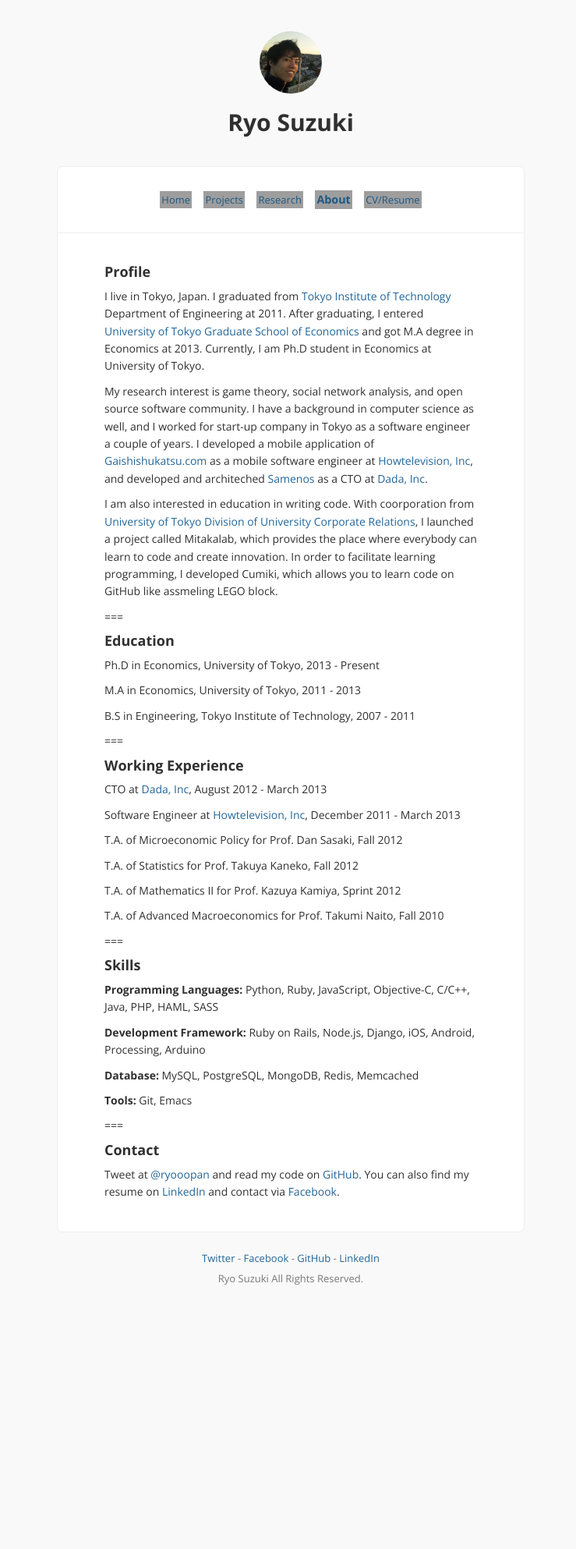
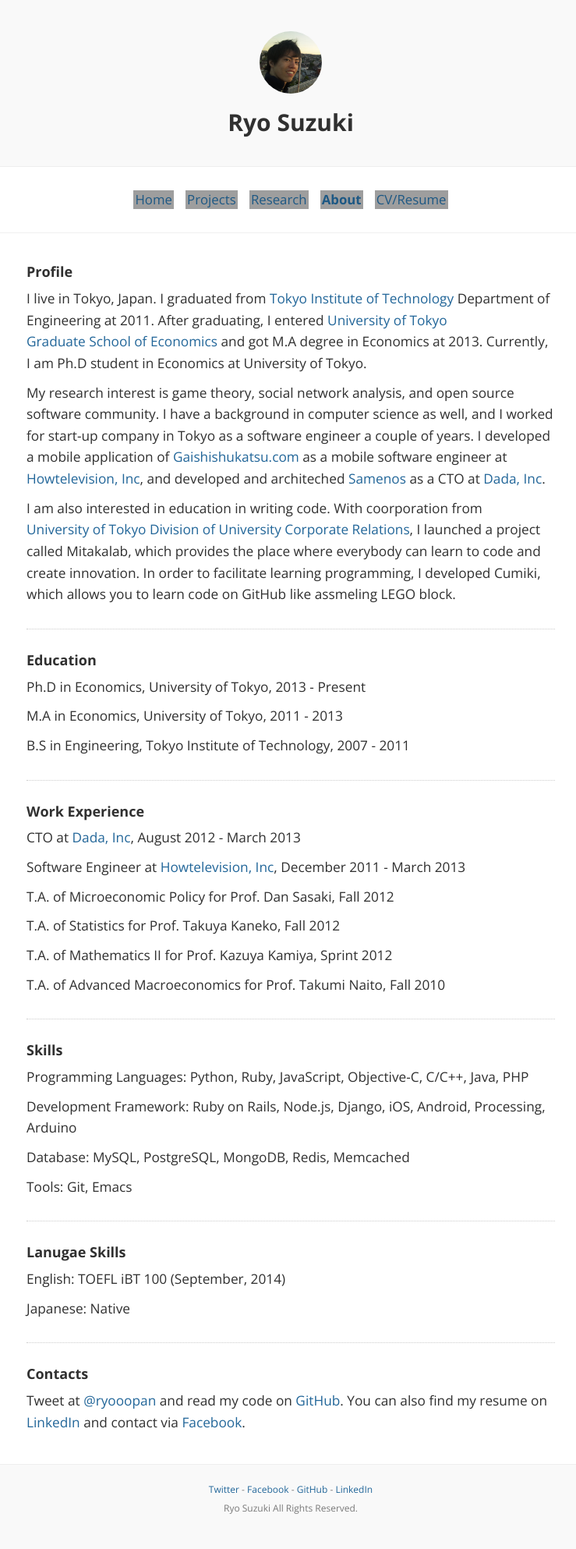
Before and after one commit to ryooopan/homepage, a Jekyll site: the page built from about.md, in a window 1280 px wide. Shown: the whole page at 78% size, without its empty margins (267-1006 px from the left). Built offline with Jekyll 4.4.1, drawn with Linux system fonts in a browser that asks for light colours; nearby versions of some CDN libraries; Markdown is read by kramdown in place of the engine named in the settings; comment, search, counter and statistics services are not loaded; before the commit the page ends 1692 px from its top, so only the background shows below that; grey boxes are pictures that could not be loaded.

Commit message:
update stylesheet

```diff
--- a/about.md
+++ b/about.md
@@ -18,7 +18,7 @@ I am also interested in education in writing code.
 With coorporation from [University of Tokyo Division of University Corporate Relations](http://www.ducr.u-tokyo.ac.jp/en/), I launched a project called Mitakalab, which provides the place where everybody can learn to code and create innovation.
 In order to facilitate learning programming, I developed Cumiki, which allows you to learn code on GitHub like assmeling LEGO block.
 
-===
+---
 
 #### Education
 
@@ -29,9 +29,9 @@ M.A in Economics, University of Tokyo, 2011 - 2013
 B.S in Engineering, Tokyo Institute of Technology, 2007 - 2011
 
 
-===
+---
 
-#### Working Experience
+#### Work Experience
 
 CTO at [Dada, Inc](http://dadainc.jp), August 2012 - March 2013
 
@@ -45,21 +45,30 @@ T.A. of Mathematics II for Prof. Kazuya Kamiya, Sprint 2012
 
 T.A. of Advanced Macroeconomics for Prof. Takumi Naito, Fall 2010
 
-===
+---
 
 #### Skills
 
-**Programming Languages:** Python, Ruby, JavaScript, Objective-C, C/C++, Java, PHP, HAML, SASS
+Programming Languages: Python, Ruby, JavaScript, Objective-C, C/C++, Java, PHP
 
-**Development Framework:** Ruby on Rails, Node.js, Django, iOS, Android, Processing, Arduino
+Development Framework: Ruby on Rails, Node.js, Django, iOS, Android, Processing, Arduino
 
-**Database:** MySQL, PostgreSQL, MongoDB, Redis, Memcached
+Database: MySQL, PostgreSQL, MongoDB, Redis, Memcached
 
-**Tools:** Git, Emacs
+Tools: Git, Emacs
 
-===
+---
 
-#### Contact
+#### Lanugae Skills
+
+English: TOEFL iBT 100 (September, 2014)
+
+Japanese: Native
+
+
+---
+
+#### Contacts
 
 Tweet at [@ryooopan](http://twitter.com/ryooopan) and read my code on [GitHub](http://github.com/ryooopan).
 You can also find my resume on [LinkedIn](https://www.linkedin.com/in/ryosuzuki) and contact via [Facebook](https://facebook.com/ryooopan).
--- a/stylesheets/style.css
+++ b/stylesheets/style.css
@@ -2,11 +2,29 @@ h1, h2, h3, h4, h5, strong, b {
   font-weight: 600; }
 
 html, body {
-  height: 100%; }
+  height: 100%;
+}
 
 .hoge {
   font-weight: bold;
-  font-size: 1.1em;
+//  font-size: 1.2em;
+}
+
+.video-container {
+  position: relative;
+  padding-bottom: 56.25% !important;
+  padding-top: 30px !important;
+  height: 0;
+  overflow: hidden;
+  margin: 0 60px;
+}
+
+.video-container iframe {
+  position: absolute;
+  top: 0;
+  left: 0;
+  width: 100%;
+  height: 100%;
 }
 
 body {
@@ -14,7 +32,7 @@ body {
   color: #303030;
   font-family: 'Open Sans', sans-serif;
   font-weight: 400;
-  font-size: 13px;
+  font-size: 1.2em;
   line-height: 19px;
   padding: 0;
   margin: 0; }
@@ -48,7 +66,7 @@ img {
   text-align: center; }
 
 .small {
-  font-size: 11px; }
+  font-size: 1.1em; }
 
 .pull-left {
   float: left; }
@@ -69,7 +87,7 @@ img {
   color: #448844; }
 
 .text-big {
-  font-size: 24px;
+  font-size: 2.4em;
   line-height: 1em; }
 
 ol, ol li {
@@ -85,7 +103,7 @@ header {
 
 footer {
   width: 100%;
-  max-width: 600px;
+  max-width: 800px;
   line-height: 2em;
   margin: auto;
   padding-bottom: 30px;
@@ -99,7 +117,7 @@ footer {
   -moz-box-sizing: border-box;
   box-sizing: border-box;
   width: 100%;
-  max-width: 600px;
+  max-width: 800px;
   background: #fff;
   margin: 40px auto 20px;
   border-radius: 7px;
@@ -125,6 +143,7 @@ footer {
       zoom: 1;
       *display: inline;
       *vertical-align: auto;
+      font-size: 1.4em;
       padding: 2px 2px;
       margin-right: 12px;
       margin-bottom: 6px; }
@@ -153,7 +172,7 @@ footer {
 a, .as-link {
   text-decoration: none;
   color: #269;
-  line-height: 1.4em;
+  line-height: 1.2em;
   display: inline-block;
   vertical-align: baseline;
   zoom: 1;
@@ -179,7 +198,7 @@ a, .as-link {
     transition: all, 0.2s;
     color: #fff;
     cursor: pointer;
-    font-size: 12px;
+    font-size: 1.2em;
     line-height: 24px;
     padding: 8px 17px;
     text-transform: uppercase;
@@ -221,7 +240,8 @@ a, .as-link {
 hr {
   border: 0;
   border-bottom: 1px dotted #CCC;
-  margin: 25px 0; }
+  margin: 30px 60px;
+}
 
 ul.posts, ul.posts li {
   margin: 0;
@@ -239,7 +259,7 @@ ul.posts .datetime {
   text-transform: uppercase;
   float: right;
   color: #999;
-  font-size: 10px;
+  font-size: 1.0em;
   text-align: right; }
 
 section.post {
@@ -248,7 +268,8 @@ section.post {
   border-top: 0;
   padding: 0; }
   section.post > * {
-    padding: 0 60px; }
+    padding: 0 60px; /* hoge */
+  }
   section.post ul ul, section.post ul ol, section.post ol ul, section.post ol ol {
     margin-left: 20px;
     padding: 0; }
@@ -256,21 +277,24 @@ section.post {
     text-transform: uppercase;
     text-align: center;
     line-height: 1.5em;
-    margin-bottom: 60px; }
-    section.post h1 .date {
-      color: #d0d0d0;
-      font-size: 10px; }
+    margin-bottom: 60px;
+  }
+  section.post h1 .date {
+    color: #d0d0d0;
+    font-size: 1.0em;
+  }
   section.post iframe {
-    width: 100%; }
+    width: 100%;
+  }
   section.post iframe, section.post img {
     padding: 0;
     border-bottom-left-radius: 3px;
     border-bottom-right-radius: 3px;
     border-top-left-radius: 3px;
-    border-top-right-radius: 3px; }
-
+    border-top-right-radius: 3px;
+  }
 section.post, section > p {
-  font-size: 14px;
+  font-size: 1.2em;
   line-height: 1.6em; }
   section.post *, section > p * {
     max-width: 100%; }
@@ -299,7 +323,7 @@ section.post, section > p {
       right: -2px; }
     section.post blockquote:before, section.post blockquote:after, section > p blockquote:before, section > p blockquote:after {
       content: "^^^^^^^^^^^^^^^^^^^^^^^^^^^^^^^^^^^^^^^^^^^^^^^^^^^^^^^^^^^^";
-      font-size: 24px;
+      font-size: 2.4em;
       overflow: hidden;
       position: absolute;
       top: 0px;
@@ -329,7 +353,7 @@ pre {
   box-sizing: border-box; }
 
 code {
-  font-size: 13px;
+  font-size: 1.3em;
   color: #eee;
   background: #39382e;
   padding: 2px 4px 3px;
@@ -360,7 +384,7 @@ img {
   position: fixed;
   top: 50%;
   left: 50%;
-  font-size: 60px; }
+  font-size: 6.0em; }
 .paging .left {
   margin-left: -340px; }
 .paging .right {
```
Also changed, not shown: index.md (+10 -11 lines), projects.md (+30 -16 lines), research.md (+7 -7 lines), 7 other files.
